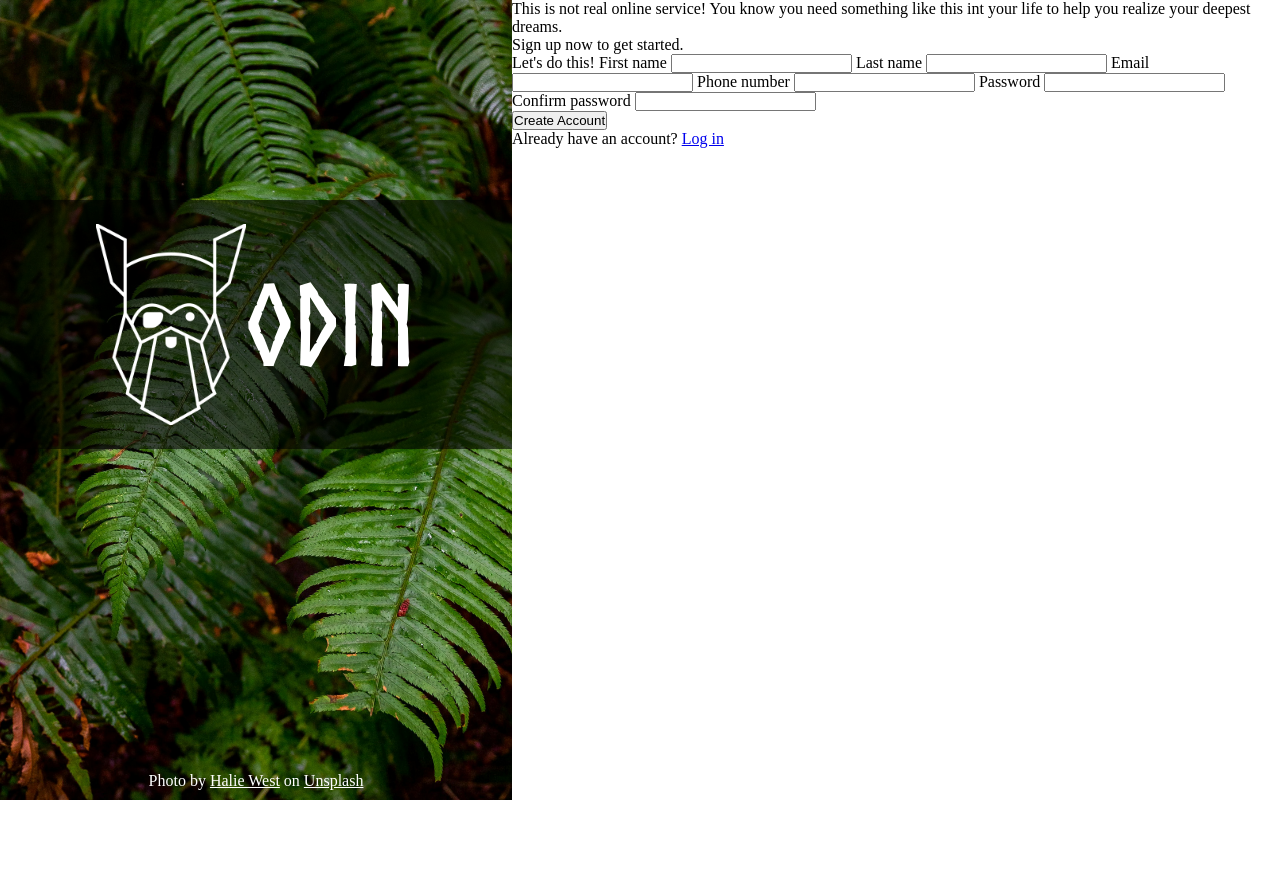
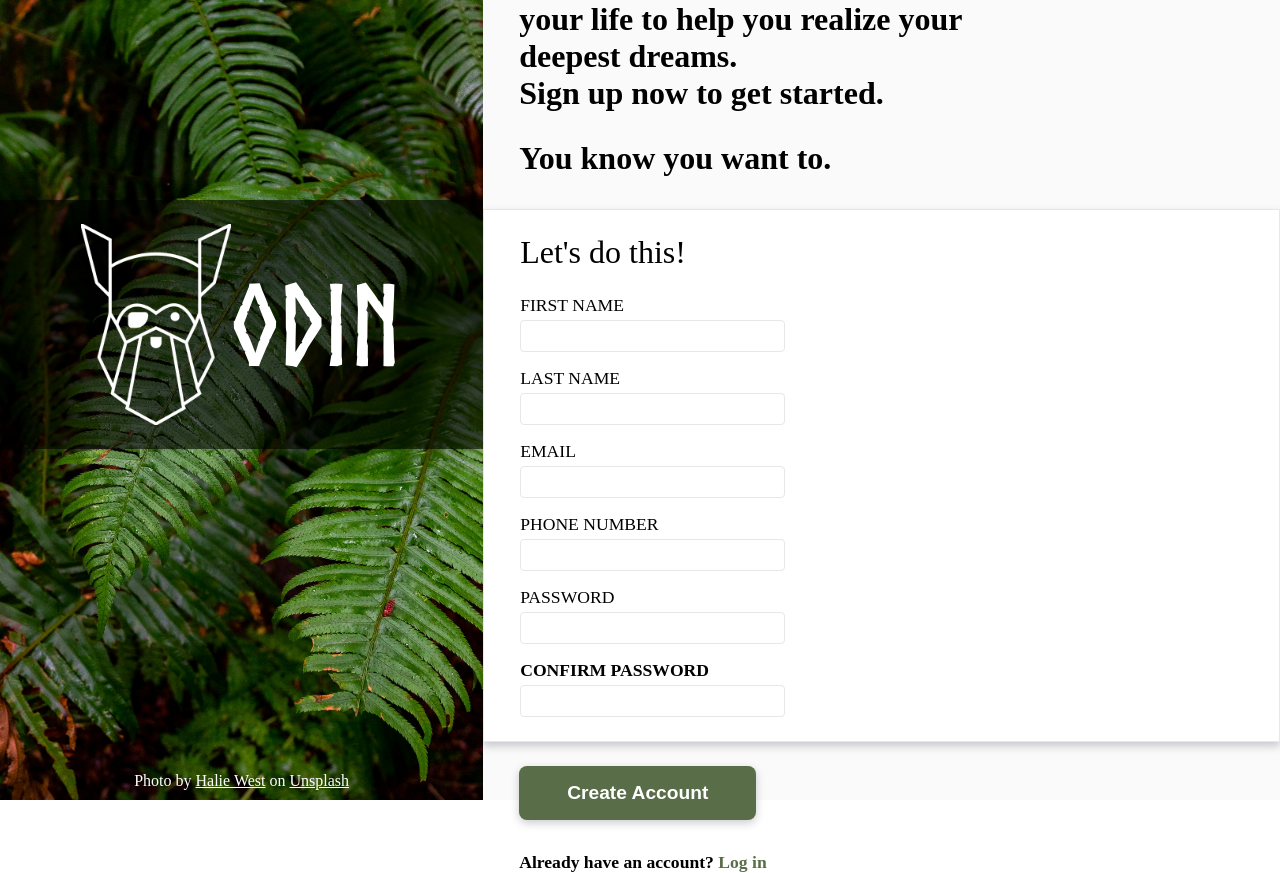
Before and after one commit to cichocj00/sign-up_form, a plain HTML site: page index.html in a window 1280 px wide. Before the commit the page ends 800 px from the top, so only its background shows below. Drawn offline with Linux system fonts and the light colour scheme.

Commit message:
Style form side of page

```diff
--- a/index.html
+++ b/index.html
@@ -17,30 +17,47 @@
             <span class="logo-section-footer">Photo by <span class="underline">Halie West</span> on <span class="underline">Unsplash</span></span>
         </div>
         <div class="form-section">
-            <p>This is not real online service! You know you need something like this int your
+            <div>
+                <p>This is not real online service! You know you need something like this is in your
                     life to help you realize your deepest dreams. <br> Sign up now to get started.
                 </p>
+                <p>You know you want to.</p>
+            </div>
             <form action="#">
                 <div class="floating">
-                    <span>Let's do this!</span>
+                    <span class="form-title">Let's do this!</span>
 
+                    <div class="inputs-container">
+                        <span>
                             <label for="first_name">First name</label>
                             <input type="text" name="first_name" id="first_name">
+                        </span>
 
+                        <span>
                             <label for="last_name">Last name</label>
                             <input type="text" name="last_name" id="last_name">
+                        </span>
 
+                        <span>
                             <label for="email">Email</label>
                             <input type="email" name="email" id="email">
 
+                        </span>
+                        <span>
                             <label for="phone_number">Phone number</label>
                             <input type="number" name="phone_number" id="phone_number">
 
+                        </span>
+                        <span>
                             <label for="password">Password</label>
                             <input type="password" name="password" id="password">
 
+                        </span>
+                        <span>
                             <label for="confirm_password">Confirm password</label>
                             <input type="password" name="confirm_password" id="confirm_password">
+                        </div>
+                        </span>
                 </div>
                 <button type="submit">Create Account</button>
             </form>
--- a/styles.css
+++ b/styles.css
@@ -1,4 +1,9 @@
-:root, * {
+:root {
+    --btn-background: #596D48;
+    --border-color: #E5E7EB;
+}
+
+* {
     box-sizing: border-box;
     padding: 0;
     margin: 0;
@@ -63,4 +68,100 @@
 
 .form-section {
     flex: 3;
+    display: flex;
+    flex-direction: column;
+    padding: 36px;
+    width: 100%;
+    justify-content: center;
+    align-items: start;
+    gap: 32px;
+    background-color: hsl(0, 0%, 98%);
 }
+
+.form-section p {
+    font-size: 2rem;
+    font-weight: 600;
+    max-width: 75%;
+}
+
+.form-section div p:first-child {
+    margin-bottom: 28px;
+}
+
+.floating {
+    border: 1px solid var(--border-color);
+    background-color: white;
+    margin: 0 -36px;
+    padding: 24px 36px;
+    box-shadow: 0px 4px 8px 0px rgba(66, 68, 90, 0.28);
+}
+
+.form-title {
+    font-size: 2rem;
+    display: block;
+    margin-bottom: 24px;
+}
+
+.inputs-container {
+    display: flex;
+    flex-wrap: wrap;
+    gap: 16px 56px;
+    max-width: 80%;
+}
+
+.inputs-container span {
+    display: flex;
+    flex-direction: column;
+    gap: 4px;
+}
+
+.inputs-container span label {
+    font-size: 1.1rem;
+    text-transform: uppercase;
+}
+
+.inputs-container span input {
+    font-size: 1.2rem;
+    font-weight: 400;
+    padding: 4px 8px;
+    border: 1px solid var(--border-color);
+    border-radius: 4px;
+}
+
+.inputs-container span input:focus {
+    outline: none;
+    border: 1px solid blue;
+    box-shadow: 0px 4px 4px -1px rgba(66, 68, 90, 0.28);
+}
+
+.inputs-container span input:invalid {
+    outline: none;
+    border: 1px solid red;
+}
+
+button[type=submit] {
+    margin-top: 24px;
+    background-color: var(--btn-background);
+    color: white;
+    font-weight: 900;
+    font-size: 1.2rem;
+    border: none;
+    padding: 16px 48px;
+    border-radius: 8px;
+    cursor: pointer;
+    box-shadow: 0px 3px 8px 0px rgba(66, 68, 90, 0.28);
+}
+
+.form-section span:last-child {
+    font-size: 1.1rem;
+    font-weight: 600;
+}
+
+.form-section span:last-child a {
+    color: var(--btn-background);
+    text-decoration: none;
+}
+
+.form-section span:last-child a:hover {
+    text-decoration: underline;
+}
```
Lines whose indentation alone changed are shown as unchanged.
